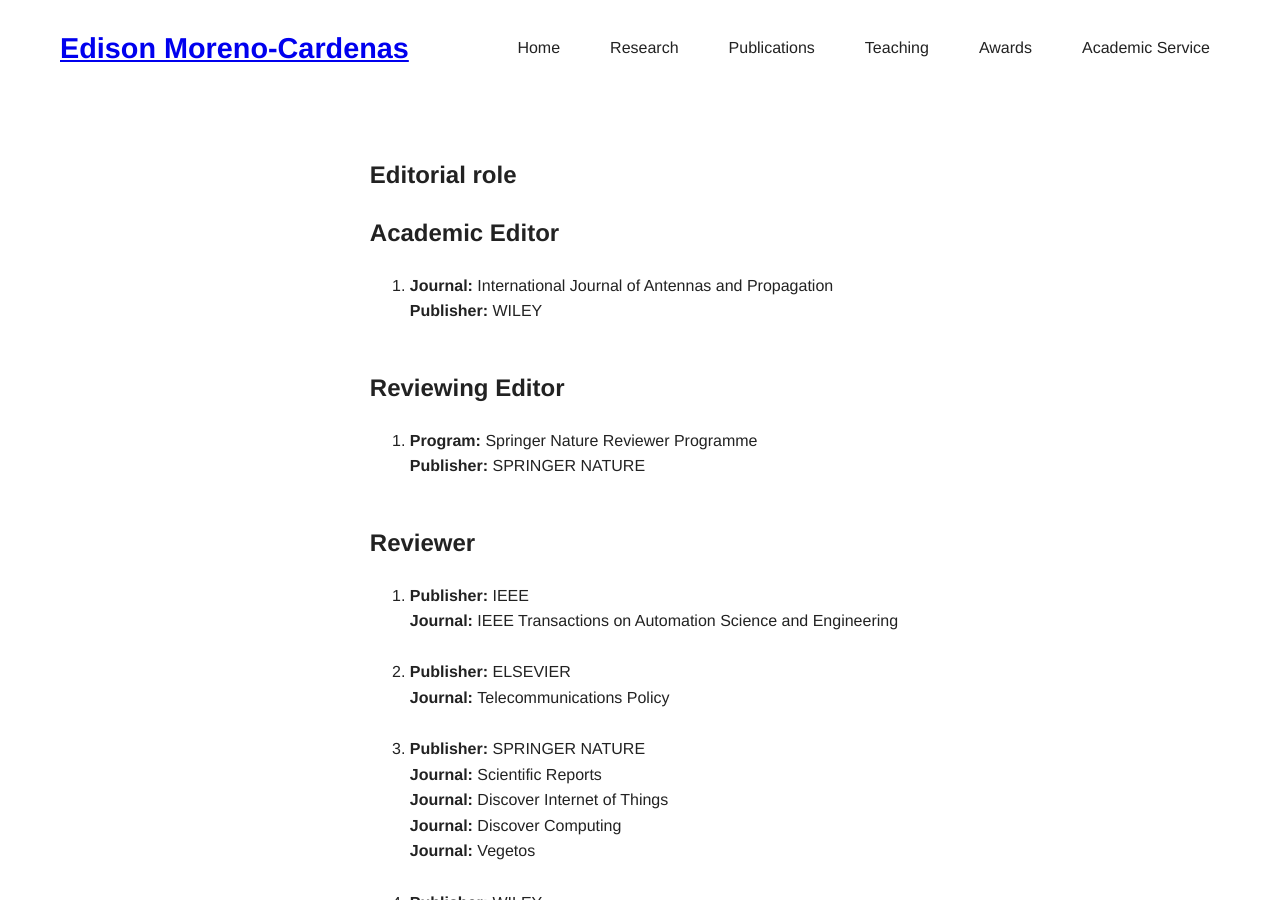
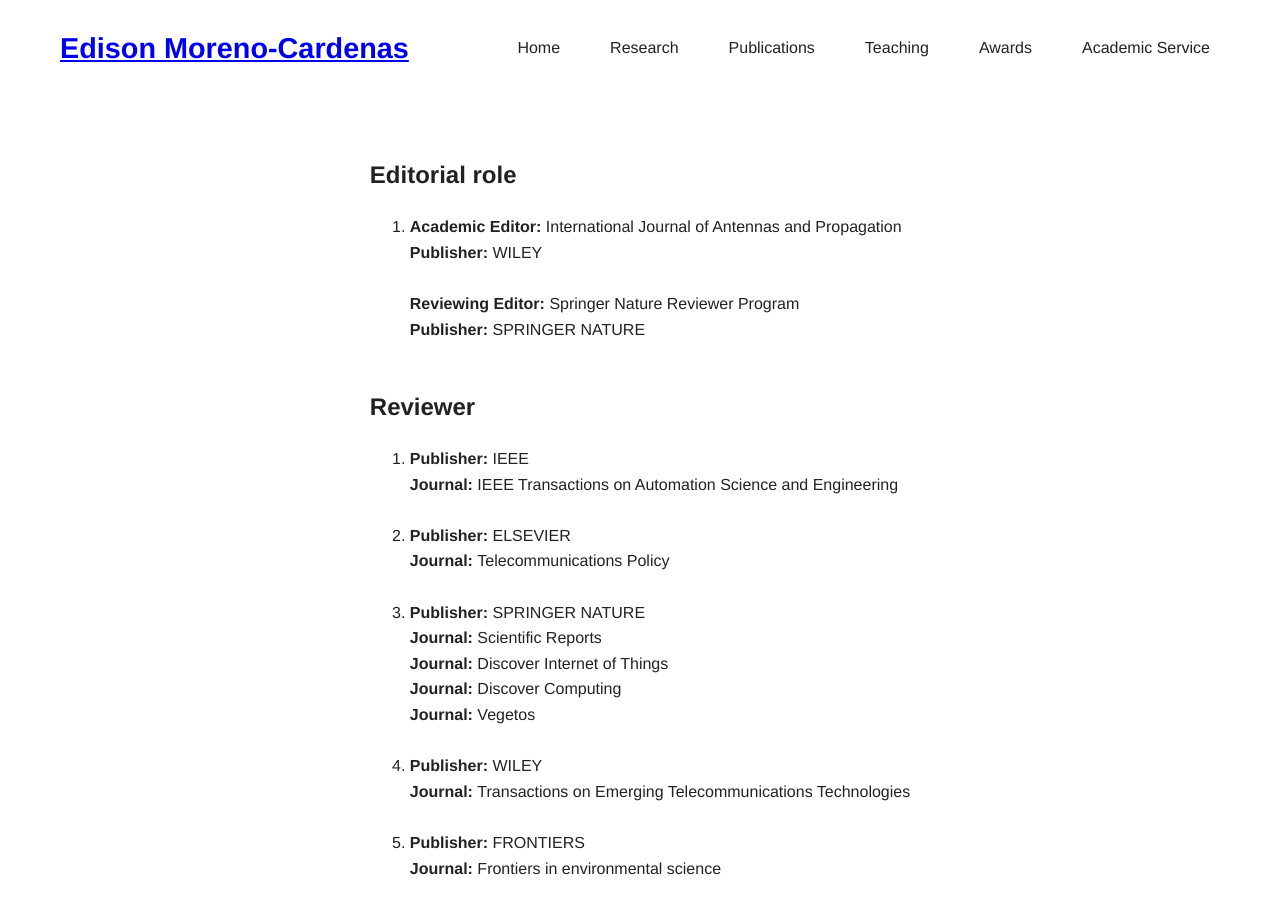
Before and after one commit to edisonmorenocardenas/edisonmorenocardenas.github.io, a Jekyll site: the page built from service.html, in a window 1280 px wide and 900 px high. Built offline with Jekyll 4.4.1, drawn with Linux system fonts in a browser that asks for light colours.

Commit message:
Actualizar conteni

```diff
--- a/service.html
+++ b/service.html
@@ -6,17 +6,22 @@ title: "Academic Service"
 <section id="Academic Service">
 
 <h1>Editorial role</h1>
-
+<!--
 <h2>Academic Editor</h2>
+-->
   <ol>
     <li>
-      <strong>Journal: </strong><a href="https://onlinelibrary.wiley.com/page/journal/8039/homepage/editorial-board" target="_blank" style="text-decoration: none; color: inherit;">International Journal of Antennas and Propagation</a>
+      <strong>Academic Editor: </strong><a href="https://onlinelibrary.wiley.com/page/journal/8039/homepage/editorial-board" target="_blank" style="text-decoration: none; color: inherit;">International Journal of Antennas and Propagation</a>
       <br>
       <strong>Publisher: </strong>WILEY<br>
+      <br>
+      <strong>Reviewing Editor: </strong><a href="https://www.springernature.com/gp" target="_blank" style="text-decoration: none; color: inherit;">Springer Nature Reviewer Program</a>
+      <br>
+      <strong>Publisher: </strong>SPRINGER NATURE<br>
     </li>
     <br>
   </ol>
-
+<!--
  <h2>Reviewing Editor</h2>
   <ol>
     <li>
@@ -26,7 +31,7 @@ title: "Academic Service"
     </li>
     <br>
   </ol>
-
+-->
   <h1>Reviewer</h1>
   <ol>
     <li>
```
